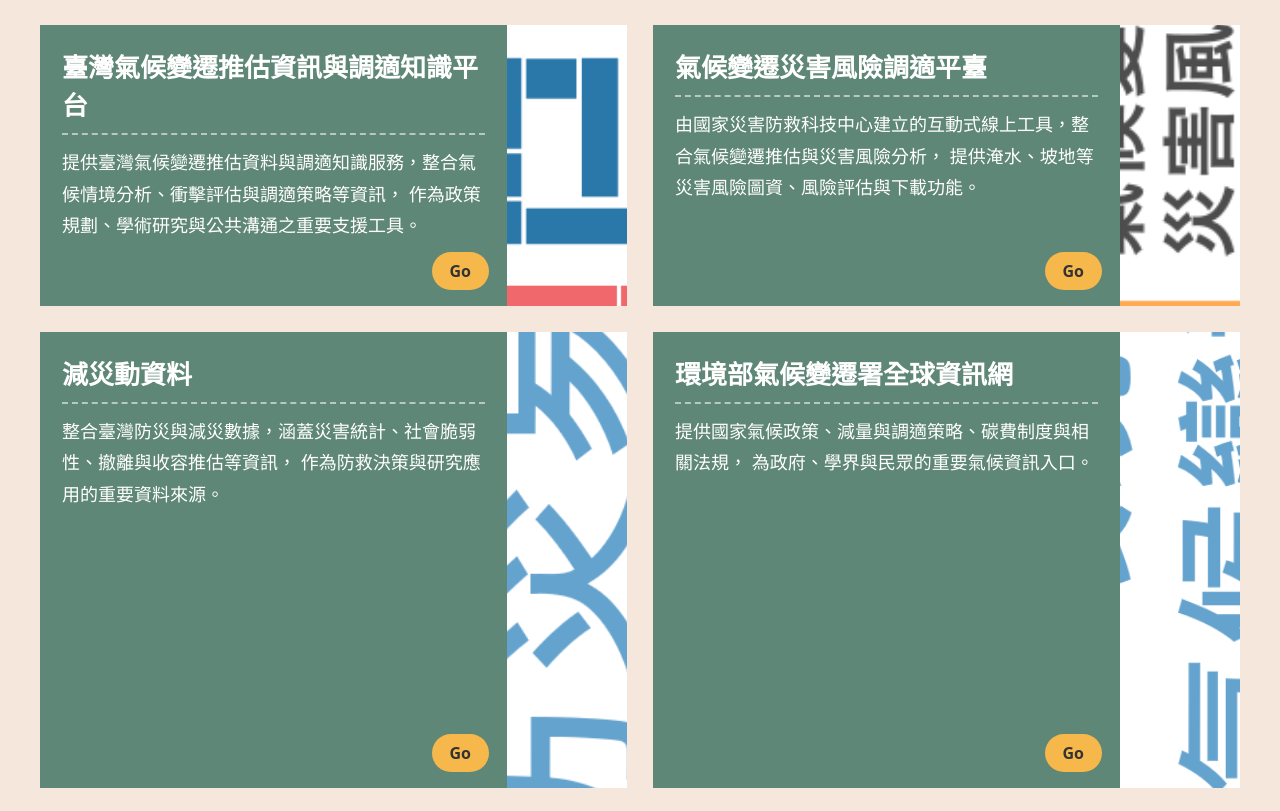
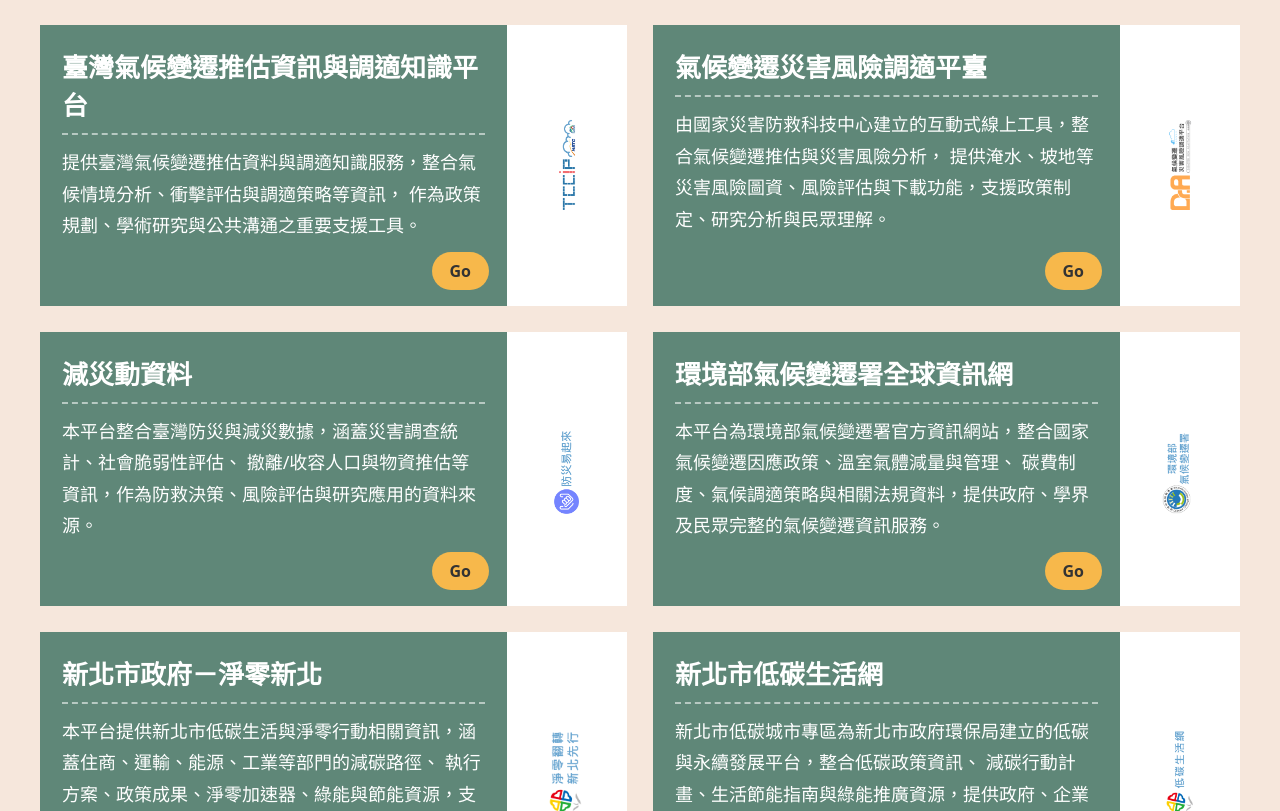
Before and after one commit to yichun0309/1, a plain HTML site: page index.html in a window 1280 px wide. Shown: the part 116-927 px from the top of the page. Drawn offline with Linux system fonts and the light colour scheme.

Commit message:
Refine comments and text in index.html
Updated various comments and descriptions in index.html to improve clarity and detail.

```diff
--- a/index.html
+++ b/index.html
@@ -46,10 +46,10 @@
       min-height:210px;
     }
 
-    /* 左文字 + 右白條（白條尺寸不變） */
+    /* 左文字 + 右白條 */
     .card-inner{
       display:grid;
-      grid-template-columns: 1fr 120px;
+      grid-template-columns: 1fr 120px; /* 白色直條寬度 */
       height:100%;
     }
 
@@ -78,24 +78,26 @@
       display:flex;
       align-items:center;
       justify-content:center;
-      overflow:hidden;
+      overflow:hidden; /* 避免旋轉後超出 */
     }
 
-    /* ✅ 只放大圖片本身（白條不動） */
+    /* ✅ 圖片逆時針轉 90 度（頭朝左） */
     .side img{
-      height:85%;
+      max-width:90px;
+      max-height:140px;
       width:auto;
+      height:auto;
       object-fit:contain;
 
-      transform: rotate(-90deg) scale(1.3); /* ⬅ 只在這裡放大 */
-      transform-origin:center;
+      transform: rotate(-90deg);
+      transform-origin: center center;
       display:block;
     }
 
     /* Go 按鈕 */
     .go{
       position:absolute;
-      right:138px;
+      right:138px; /* 貼近白色直條 */
       bottom:16px;
       background:#f7b84b;
       color:#333;
@@ -117,12 +119,15 @@
 
       .side{
         border-top:1px solid #ddd;
-        padding:16px 0;
+        padding:14px 0;
       }
 
+      /* 手機版也同樣逆時針轉 90 度 */
       .side img{
-        height:80%;
-        transform: rotate(-90deg) scale(1.25);
+        max-width:200px;
+        max-height:90px;
+        transform: rotate(-90deg);
+        transform-origin: center center;
       }
 
       .go{
@@ -162,7 +167,7 @@
           <h3>氣候變遷災害風險調適平臺</h3>
           <p>
             由國家災害防救科技中心建立的互動式線上工具，整合氣候變遷推估與災害風險分析，
-            提供淹水、坡地等災害風險圖資、風險評估與下載功能。
+            提供淹水、坡地等災害風險圖資、風險評估與下載功能，支援政策制定、研究分析與民眾理解。
           </p>
         </div>
         <div class="side">
@@ -178,8 +183,8 @@
         <div class="content">
           <h3>減災動資料</h3>
           <p>
-            整合臺灣防災與減災數據，涵蓋災害統計、社會脆弱性、撤離與收容推估等資訊，
-            作為防救決策與研究應用的重要資料來源。
+            本平台整合臺灣防災與減災數據，涵蓋災害調查統計、社會脆弱性評估、
+            撤離/收容人口與物資推估等資訊，作為防救決策、風險評估與研究應用的資料來源。
           </p>
         </div>
         <div class="side">
@@ -195,8 +200,8 @@
         <div class="content">
           <h3>環境部氣候變遷署全球資訊網</h3>
           <p>
-            提供國家氣候政策、減量與調適策略、碳費制度與相關法規，
-            為政府、學界與民眾的重要氣候資訊入口。
+            本平台為環境部氣候變遷署官方資訊網站，整合國家氣候變遷因應政策、溫室氣體減量與管理、
+            碳費制度、氣候調適策略與相關法規資料，提供政府、學界及民眾完整的氣候變遷資訊服務。
           </p>
         </div>
         <div class="side">
@@ -212,8 +217,8 @@
         <div class="content">
           <h3>新北市政府－淨零新北</h3>
           <p>
-            提供新北市淨零政策、部門減碳路徑與行動方案，
-            支援地方永續治理與公民參與。
+            本平台提供新北市低碳生活與淨零行動相關資訊，涵蓋住商、運輸、能源、工業等部門的減碳路徑、
+            執行方案、政策成果、淨零加速器、綠能與節能資源，支援地方永續治理與公民參與。
           </p>
         </div>
         <div class="side">
@@ -229,8 +234,8 @@
         <div class="content">
           <h3>新北市低碳生活網</h3>
           <p>
-            整合低碳政策、節能指南與綠能推廣資源，
-            提供市民與企業實踐低碳生活的資訊平台。
+            新北市低碳城市專區為新北市政府環保局建立的低碳與永續發展平台，整合低碳政策資訊、
+            減碳行動計畫、生活節能指南與綠能推廣資源，提供政府、企業及民眾查詢與參考。
           </p>
         </div>
         <div class="side">
```
